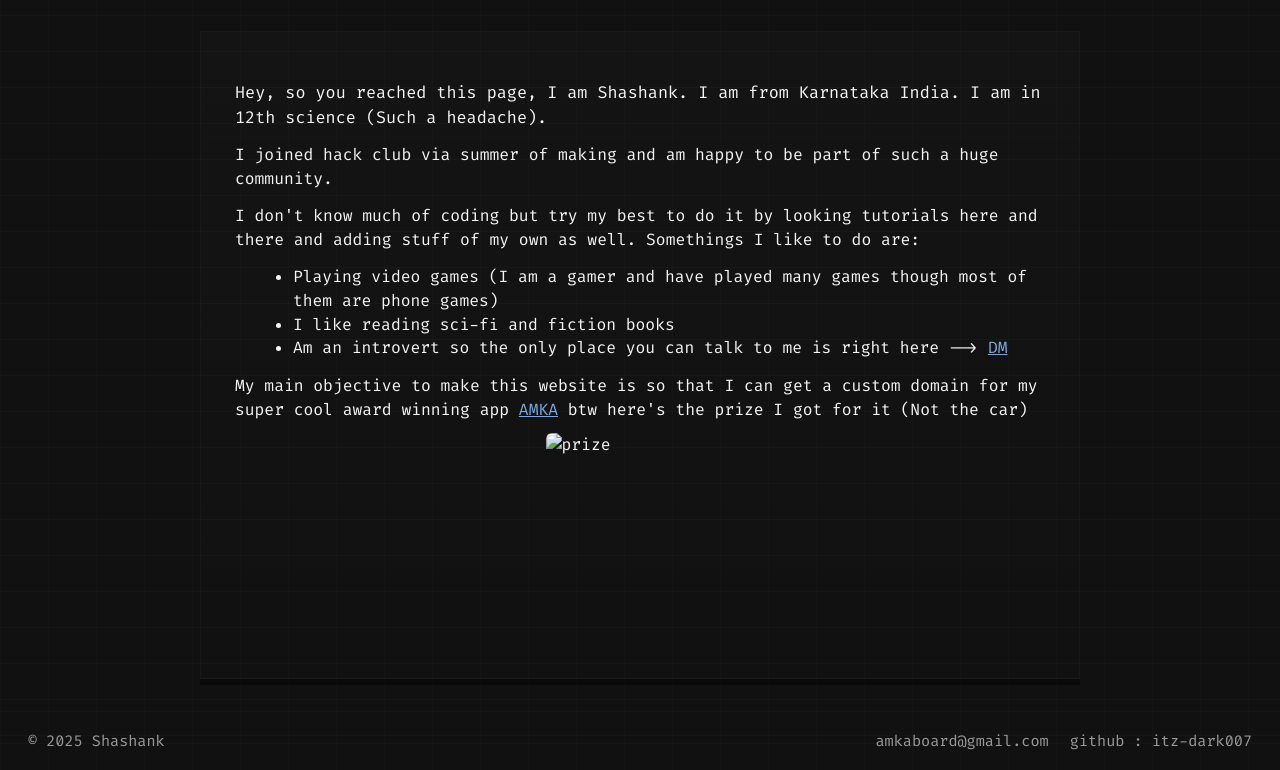
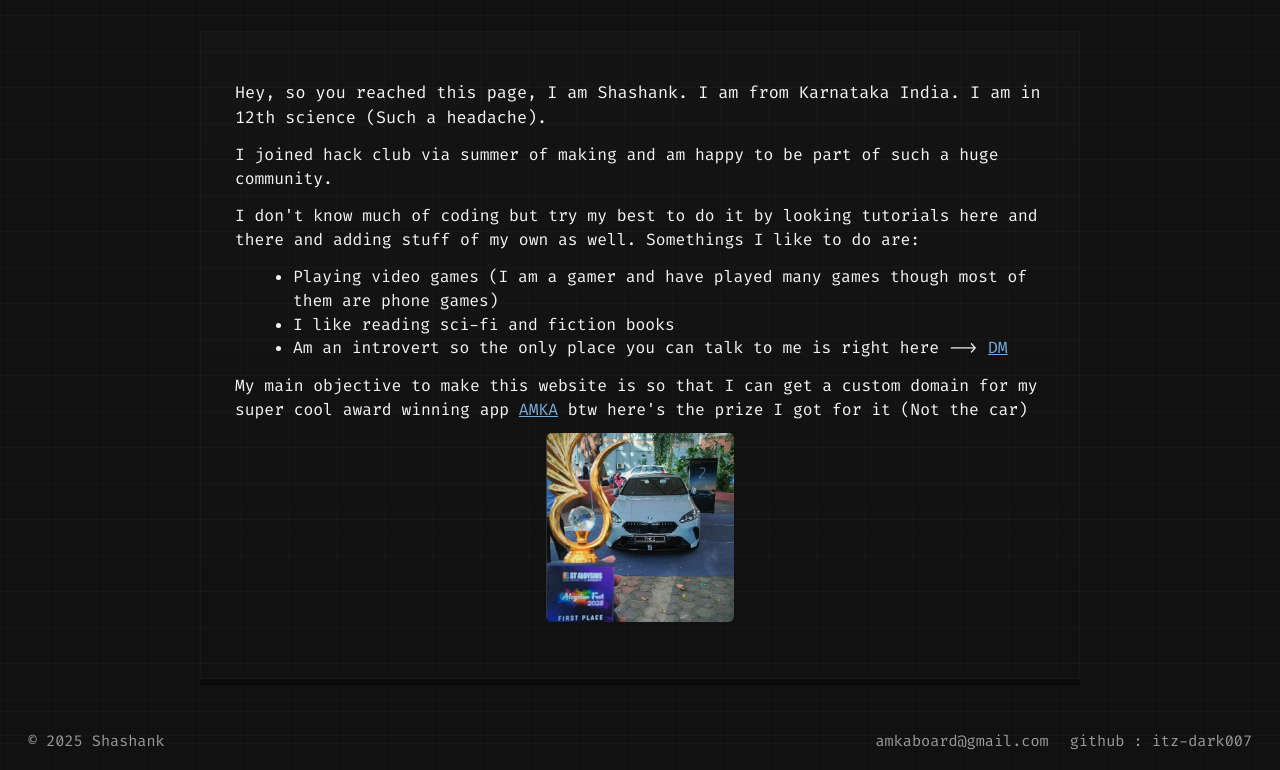
Before and after one commit to itz-dark007/mob-site, a plain HTML site: page about.html in a window 1280 px wide. Shown: the part 64-834 px from the top of the page. Drawn offline with Linux system fonts and the light colour scheme.

Commit message:
Update about.html

```diff
--- a/about.html
+++ b/about.html
@@ -34,7 +34,7 @@
 
   <p style="margin:0 0 8px 0;color:var(--fg);font-size:1.02rem">My main objective to make this website is so that I can get a custom domain for my super cool award winning app <a href="https://studio--amkaboard.us-central1.hosted.app/login" target="_blank" rel="noopener" style="color:var(--accent);text-decoration:underline">AMKA</a>
   btw here's the prize I got for it (Not the car)
-  <img src="assets/image.png" alt="prize" style="display:block;width:50mm;height:50mm;object-fit:cover;border-radius:6px;margin:12px auto 0;"/></p>
+  <img src="image.png" alt="prize" style="display:block;width:50mm;height:50mm;object-fit:cover;border-radius:6px;margin:12px auto 0;"/></p>
       </article>
     </div>
   </main>
```
